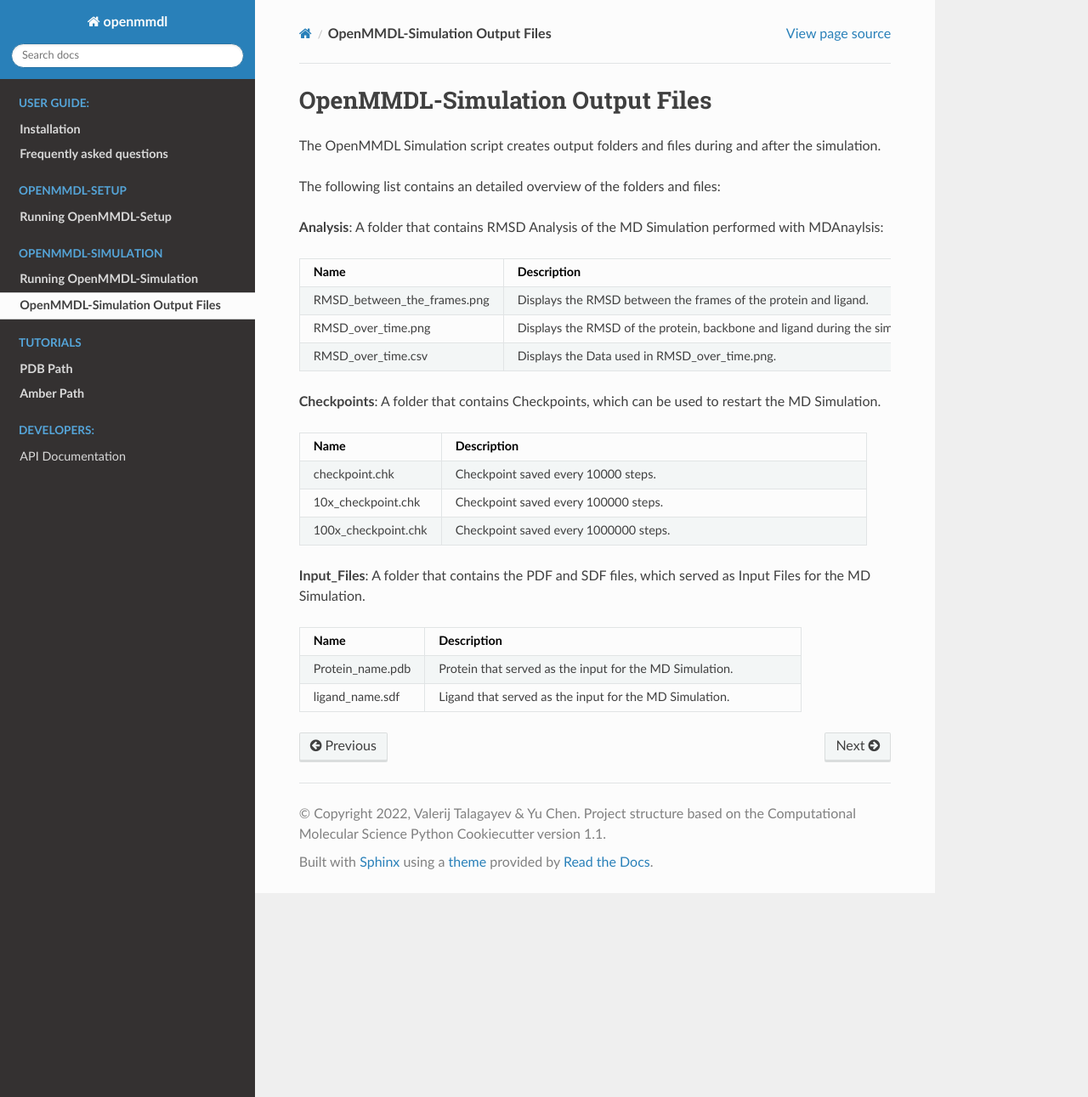
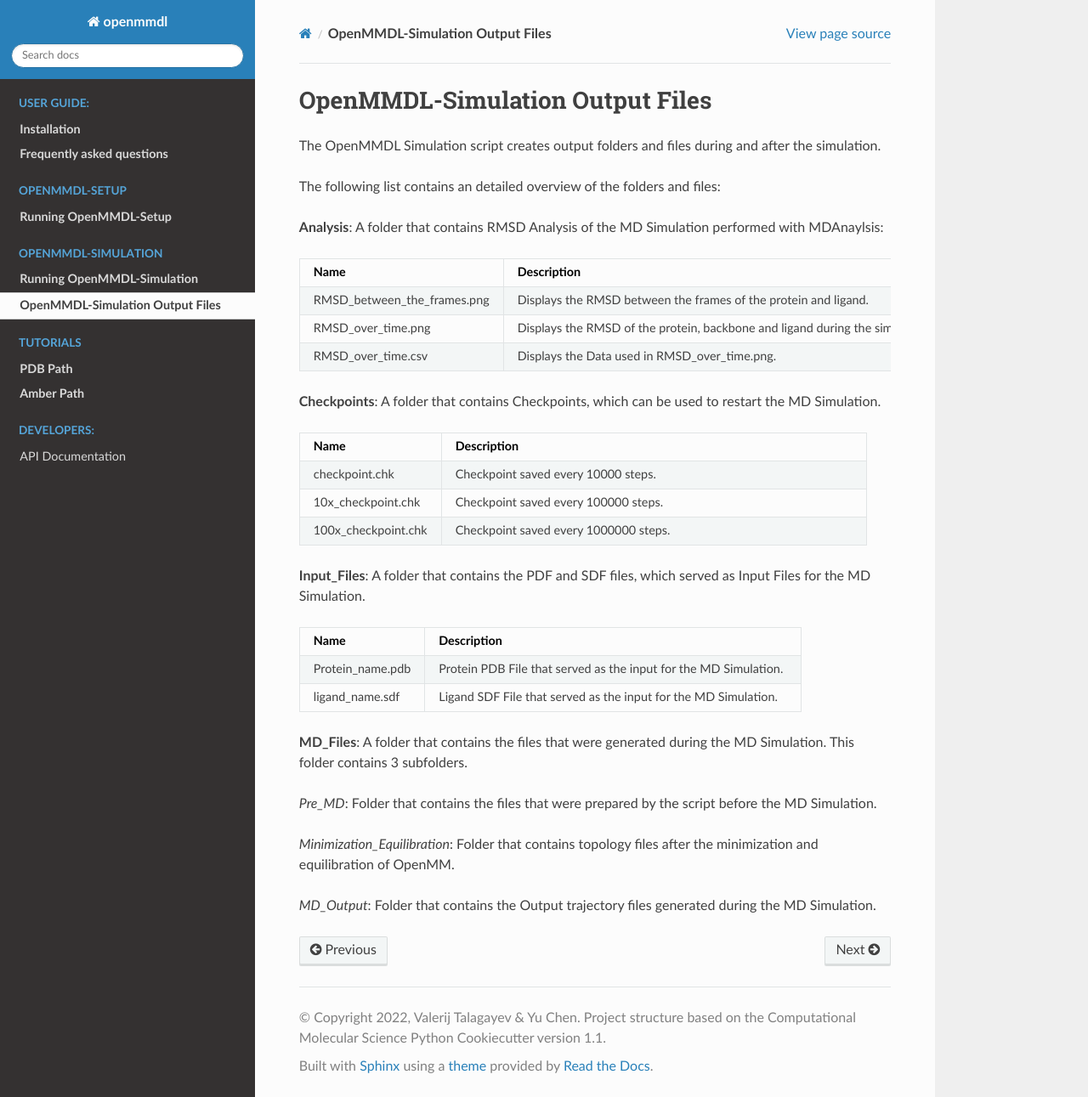
Before and after one commit to wolberlab/OpenMMDL, a Sphinx documentation site: the page built from docs/simulation_output.rst, in a window 1280 px wide and 1291 px high. Shown: the whole window at 85% size. Built offline with Sphinx 7.4.7 and the Read the Docs theme 2.0.0, drawn with Linux system fonts in a browser that asks for light colours.

Commit message:
Update simulation_output.rst

```diff
--- a/docs/simulation_output.rst
+++ b/docs/simulation_output.rst
@@ -52,6 +52,16 @@
    * - Name
      - Description
    * - Protein_name.pdb
-     - Protein that served as the input for the MD Simulation.
+     - Protein PDB File that served as the input for the MD Simulation.
    * - ligand_name.sdf
-     - Ligand that served as the input for the MD Simulation.
+     - Ligand SDF File that served as the input for the MD Simulation.
+
+
+
+**MD_Files**: A folder that contains the files that were generated during the MD Simulation. This folder contains 3 subfolders.
+
+*Pre_MD*: Folder that contains the files that were prepared by the script before the MD Simulation.
+
+*Minimization_Equilibration*: Folder that contains topology files after the minimization and equilibration of OpenMM.
+
+*MD_Output*: Folder that contains the Output trajectory files generated during the MD Simulation.
```
